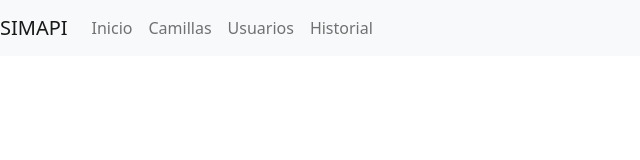
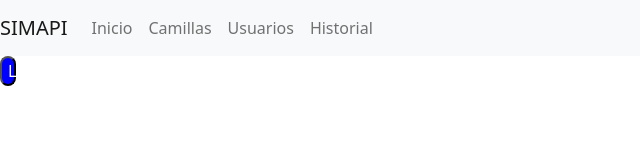
Before and after one commit to Yahird13/SIMAPI-Pantallas, a React (Create React App) app: page / in a window 1280 px wide. Shown: the top 160 px of the page, without its empty margins (0-640 px from the left). Built offline with nearby package versions, Linux system fonts and the light colour scheme.

Commit message:
boton medio creado

```diff
--- a/src/App.js
+++ b/src/App.js
@@ -1,11 +1,13 @@
 import React, { Component } from 'react';
 import MyNavbar from './componets/Navbar';
 import './App.css';
+import LoginButton from './componets/buttons/LoginButton';
 
 function App() {
     return (
       <div>
         <MyNavbar />
+        <LoginButton/>
       </div>
     );
 
--- /dev/null
+++ b/src/componets/buttons/Button.js
@@ -0,0 +1,18 @@
+import React from 'react'
+
+export default function Button(props) {
+  return (
+    <>
+        <button style={(!props.style) ? styles.button : props.style}>{props.text}</button>
+    </>
+  )
+}
+
+const styles = {
+    button: {
+        backgroundColor: 'blue',
+        color: 'white',
+        borderRadius: '10px',
+        width: 10
+    }
+}
--- a/src/componets/buttons/LoginButton.js
+++ b/src/componets/buttons/LoginButton.js
@@ -1,7 +1,8 @@
 import React from 'react'
+import Button from './Button'
 
 export default function LoginButton() {
   return (
-    <div></div>
+    <Button text={"Login"}/>
   )
 }
```
